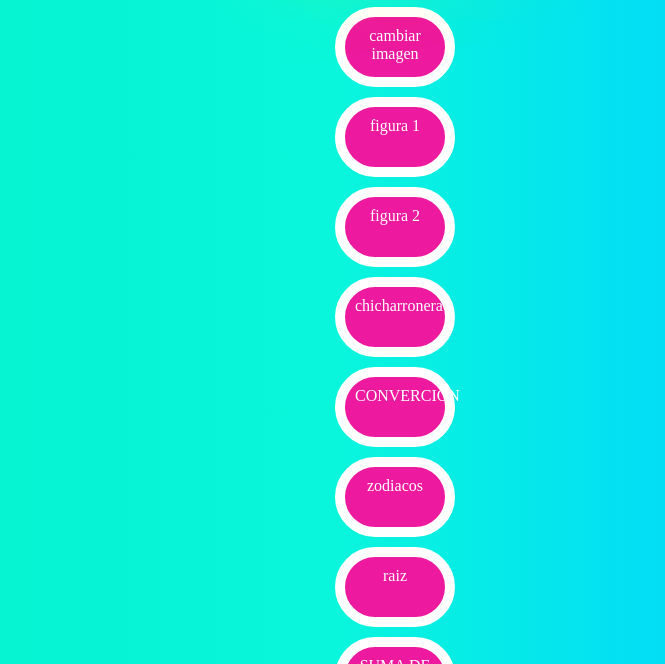
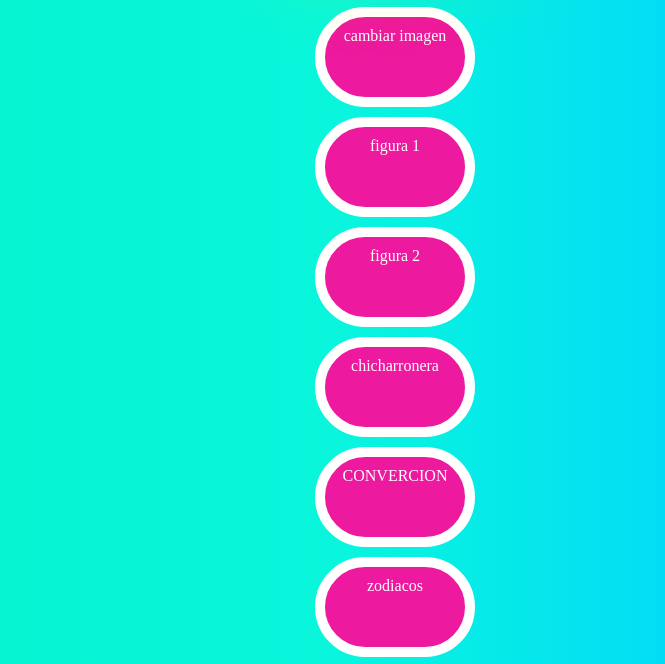
Before and after one commit to solis021022/wakkoo, a plain HTML site: page index.html in a window 1280 px wide. Shown: the part 99-763 px from the top of the page, without its empty margins (245-910 px from the left). Drawn offline with Linux system fonts and the light colour scheme.

Commit message:
Update style.css

```diff
--- a/style.css
+++ b/style.css
@@ -20,8 +20,8 @@
         display: block;
         color: white;
         text-decoration: none;
-        width: 80px ;
-        height: 40px;
+        width: 120px ;
+        height: 60px;
         margin: 10px auto;
         background-color: rgb(237, 25, 159);
         border-radius: 200px;
```
